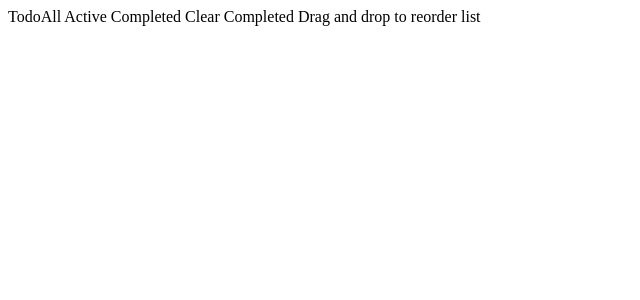
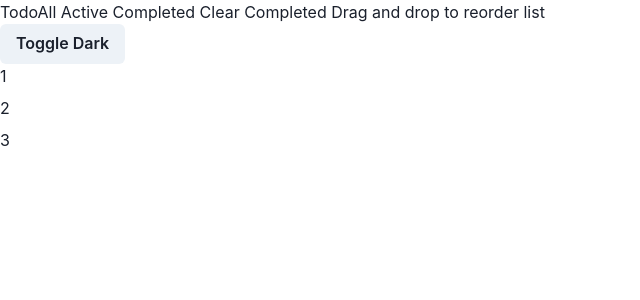
Before and after one commit to Ricuesta86/todo-app-frontend, a React (Vite) app: page / in a window 1280 px wide. Shown: the top 300 px of the page, without its empty margins (0-640 px from the left). Built offline with nearby package versions, Linux system fonts and the light colour scheme.

Commit message:
Dark mode

```diff
--- a/src/App.tsx
+++ b/src/App.tsx
@@ -1,9 +1,25 @@
+import {useColorMode, Button, Stack, Box} from "@chakra-ui/react";
+import {DndProvider} from "react-dnd";
+import {HTML5Backend} from "react-dnd-html5-backend";
+
 function App() {
+  const {colorMode, toggleColorMode} = useColorMode();
+
   return (
     <div className="App">
       Todo
       {/* <!-- Add dynamic number --> items left */}
-      All Active Completed Clear Completed Drag and drop to reorder list
+      {`All \n Active \n Completed \n Clear Completed \n Drag and drop to reorder list`}
+      <header>
+        <Button onClick={toggleColorMode}>Toggle {colorMode === "light" ? "Dark" : "Light"}</Button>
+      </header>
+      <DndProvider backend={HTML5Backend}>
+        <Stack>
+          <Box>1</Box>
+          <Box>2</Box>
+          <Box>3</Box>
+        </Stack>
+      </DndProvider>
     </div>
   );
 }
--- a/src/main.tsx
+++ b/src/main.tsx
@@ -1,10 +1,14 @@
 import React from "react";
 import ReactDOM from "react-dom/client";
+import {ChakraProvider} from "@chakra-ui/react";
 
 import App from "./App";
+import theme from "./theme";
 
 ReactDOM.createRoot(document.getElementById("root") as HTMLElement).render(
   <React.StrictMode>
-    <App />
+    <ChakraProvider theme={theme}>
+      <App />
+    </ChakraProvider>
   </React.StrictMode>,
 );
--- /dev/null
+++ b/src/theme.ts
@@ -0,0 +1,15 @@
+// theme.js
+
+// 1. import `extendTheme` function
+import {extendTheme} from "@chakra-ui/react";
+
+// 2. Add your color mode config
+const config = {
+  initialColorMode: "light",
+  useSystemColorMode: false,
+};
+
+// 3. extend the theme
+const theme = extendTheme({config});
+
+export default theme;
```
